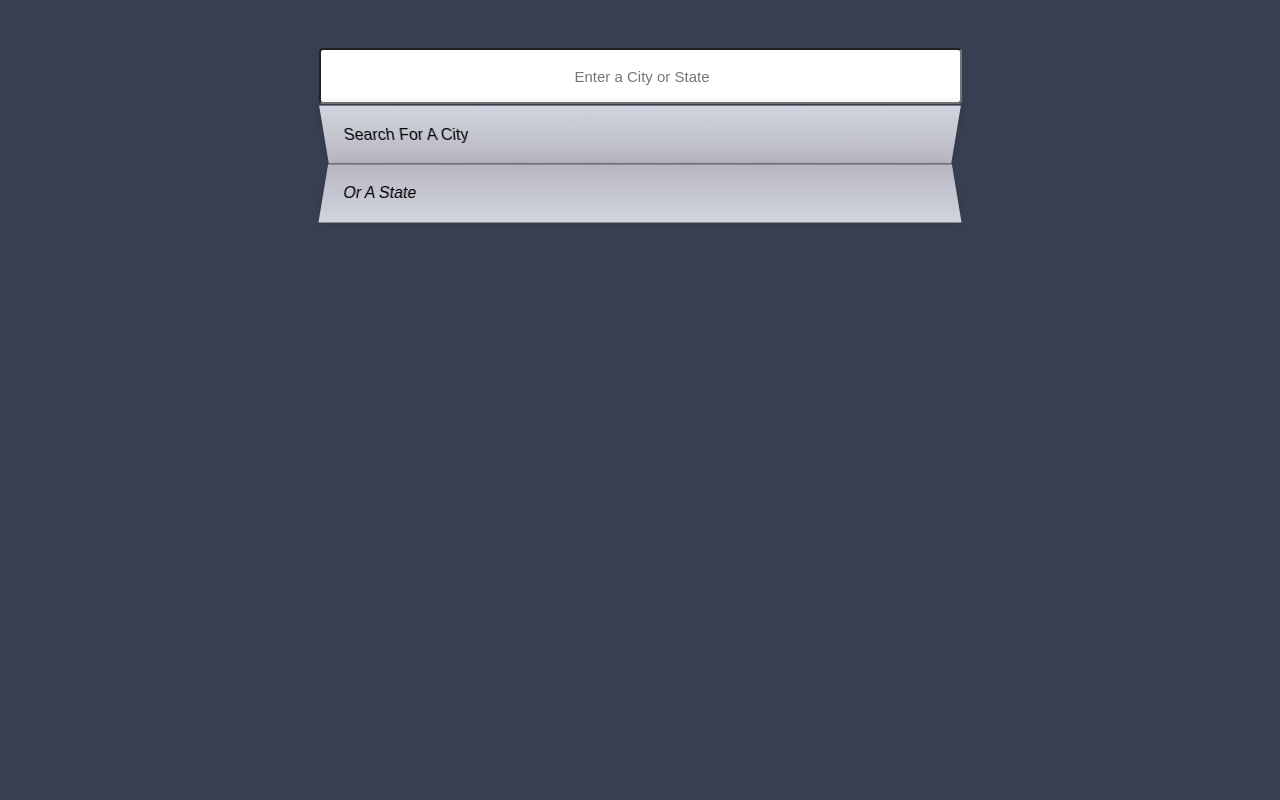
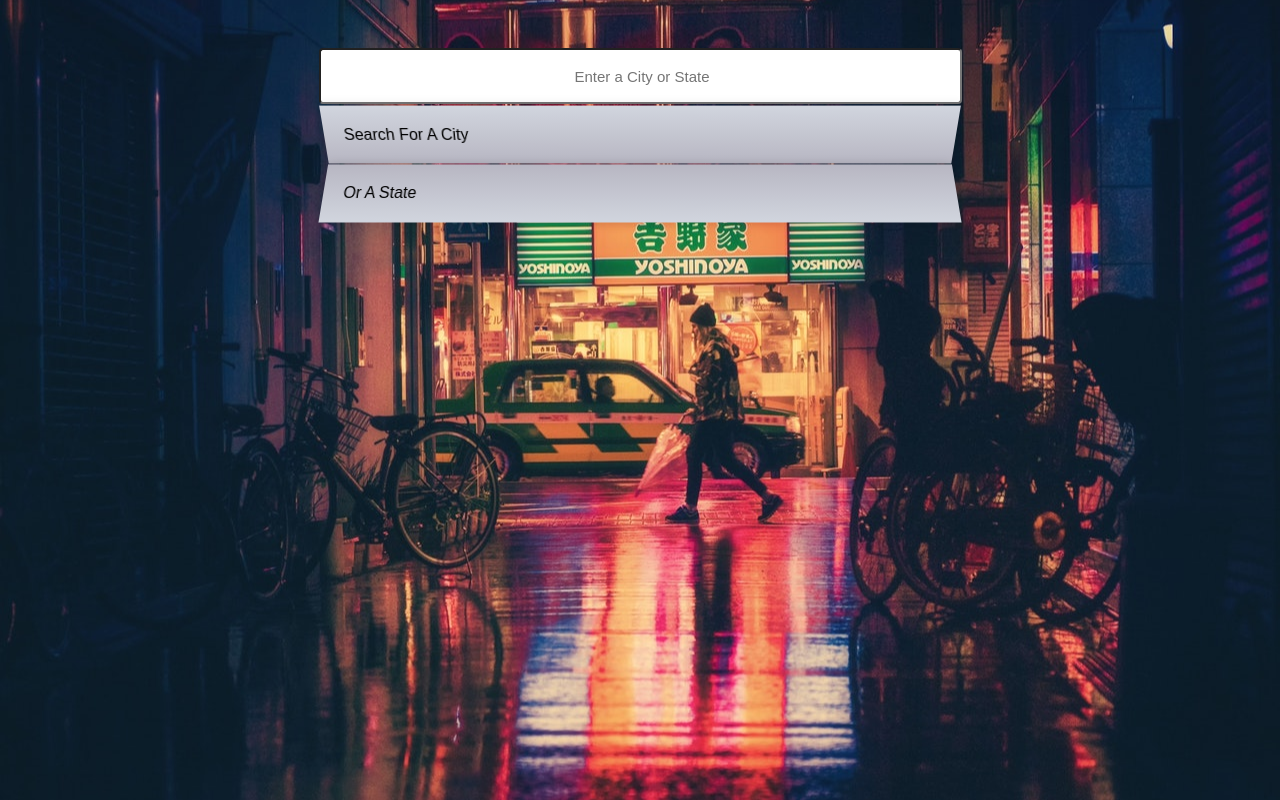
Before and after one commit to adriennehein/ajax-search, a plain HTML site: page index.html in a window 1280 px wide. Drawn offline with Linux system fonts and the light colour scheme; no server answers.

Commit message:
pretty background

```diff
--- a/style.css
+++ b/style.css
@@ -1,5 +1,6 @@
 body {
-  background: #383F51;
+  background: url('cityscape.jpeg') center center fixed;
+
   font-family: "Arial", Times, serif;
 }
 
```
Also changed, not shown: cityscape.jpeg (added).
